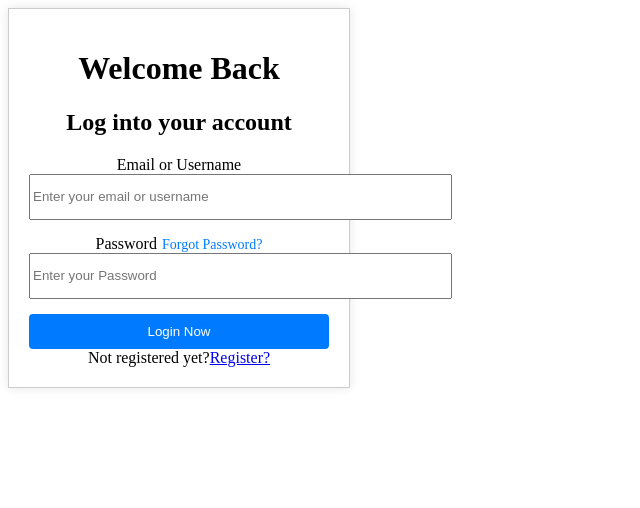
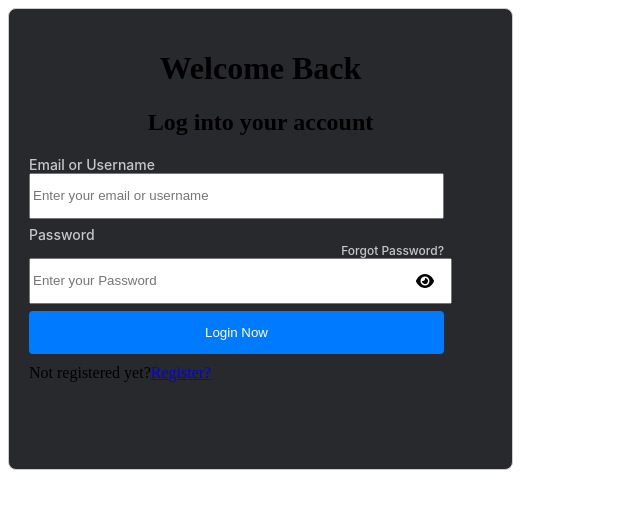
Before and after one commit to ankit-akd/share_thoughts, a React (Create React App) app: page / in a window 1280 px wide. Shown: the top 508 px of the page, without its empty margins (0-640 px from the left). Built offline with nearby package versions, Linux system fonts and the light colour scheme.

Commit message:
alterations

```diff
--- a/src/components/LoginPage.js
+++ b/src/components/LoginPage.js
@@ -1,18 +1,29 @@
 import React,  {useState} from 'react';
 import './styles.css';
+import { FontAwesomeIcon } from '@fortawesome/react-fontawesome';
+import { faEye, faEyeSlash} from '@fortawesome/free-solid-svg-icons';
+import {useNavigate} from 'react-router-dom';
 
 const LoginPage = () => {
     const [emailAddress, setEmailAddress] = useState('');
     const [password, setPassword] = useState('');
     const [showPassword, setShowPassword] = useState(false);
 
+    const history = useNavigate();
+
     const handleSubmit = (event) =>{
         event.preventDefault();
         console.log('Email',emailAddress);
         console.log('Password',password);
     };
-    const togglePasswordVisibility = () =>{
+    const handlePasswordToggle= () =>{
         setShowPassword(!showPassword);
+    }
+
+    const handleLogin = () =>{
+        if(emailAddress && password){
+        history('/dashboard');
+        }
     }
 
 
@@ -36,13 +47,19 @@ const LoginPage = () => {
                     </div>
                 </div>
                 <div className='form-group'>
-                    <label htmlFor='password'>Password
+                    <label htmlFor='password'>Password</label>
                         <span className='forgot-password'>Forgot Password?</span>
-                    </label>
+
                     <div className='password-input'>
+                    <span>
+                        <FontAwesomeIcon
+                        icon={showPassword ? faEyeSlash : faEye}
+                        className='eye-icon'
+                        onClick={handlePasswordToggle}
+                        />
+                    </span>
                      <input
                         type={showPassword ? "text" : "password"}
-
                         id="password"
                         placeholder='Enter your Password'
                         value={password}
@@ -50,17 +67,17 @@ const LoginPage = () => {
                      />
                     </div>
                 </div>
-                <span className = "toggle-password"
+                {/* <span className = "toggle-password"
                     onClick={()=>togglePasswordVisibility()}
                 >
                     <i className={showPassword ? 'fas fa-eye' : 'fas fa-eye-slash'}></i>
-                </span>
+                </span> */}
 
-                <button type="submit" className='login-button'>
+                <button type="submit" className='login-button' onClick={handleLogin}>
                     Login Now
                 </button>
                 <span className='not-register'>Not registered yet?
-                    <a href="#">Register?</a>
+                    <a href="/signup">Register?</a>
                 </span>
             </form>
           </div>
--- a/src/components/SharePostPage.js
+++ b/src/components/SharePostPage.js
@@ -1,7 +1,8 @@
 import React, {useState} from 'react';
 import './styles.css';
-import { faComment, faPerson, faHandPaper } from '@fortawesome/free-solid-svg-icons';
+import { faComment, faPerson, faHandPaper, faSmile } from '@fortawesome/free-solid-svg-icons';
 import { FontAwesomeIcon } from '@fortawesome/react-fontawesome';
+
 
 function SharePostPage() {
     const [posts, setPosts] = useState([]);
@@ -41,7 +42,9 @@ function SharePostPage() {
         <div className='post-page'>
             <div className="text-above-post-box">
             <h2>Hello</h2>
-            <h2>How are you doing today?  Would you like to share something with the community? </h2>
+            <h2>How are you doing today?  Would you like to share something with the community?
+            <FontAwesomeIcon icon={faSmile} />
+            </h2>
             </div>
             <div className='post-input'>
                 <h1 style={{textAlign:'left'}}>Create Post</h1>
--- a/src/components/SignUpPage.js
+++ b/src/components/SignUpPage.js
@@ -31,7 +31,7 @@ function SignUpPage() {
       <div className='signup-box'>
         <h1>Sign Up</h1>
         <h1>Create an Account to continue</h1>
-        <div className='email-input-box'>
+        <div className='form-group'>
           <label htmlFor='email'>Email</label>
           <div className='email-input'>
           <input
@@ -43,7 +43,7 @@ function SignUpPage() {
           />
           </div>
         </div>
-        <div className='username-input-box'>
+        <div className='form-group'>
           <label htmlFor='username'>Username</label>
           <div className='username-input'>
           <input
@@ -55,7 +55,7 @@ function SignUpPage() {
           />
           </div>
         </div>
-        <div className='password-input-box'>
+        <div className='form-group'>
           <label htmlFor='password'>Password</label>
           <div className='password-input'>
             <span>
--- a/src/components/styles.css
+++ b/src/components/styles.css
@@ -7,54 +7,62 @@
 }
 
 .login-box{
-    width: 300px;
     padding: 20px;
     border: 1px solid #ccc;
-    background-color: #fff;
-    box-shadow: 0px 0px 10px rgba(0, 0, 0, 0.1);
-    text-align: center;
-    align-items: center;
+    width: 463px;
+    height: 420px;
+    border-radius: 8px;
+    background: #27292D;
 }
 
 .form-group{
-    margin-bottom: 15px;
-    width: 100%;
+    width: 415px;
+    height: 70px;
 }
 
-.label{
+/* .label{
     font-weight: bold;
-}
+} */
 
 .email-input{
     position: relative;
+    display: flex;
 }
 
+.form-group label{
+    color: #C5C7CA;
+    font-family: Inter;
+    font-size: 14px;
+    font-style: normal;
+    font-weight: 500;
+    line-height: normal;
+    display: flex;
+}
+
+
 .forgot-password{
-    margin-left: 5px;
-    font-size: 14px;
-    color: #007bff;
-    cursor: pointer;
+    color: #C5C7CA;
+    text-align: right;
+    font-family: Inter;
+    font-size: 12px;
+    font-style: normal;
+    font-weight: 500;
+    line-height: normal;
+    display: flex;
+  justify-content: flex-end;
 }
 
 .password-input{
     position: relative;
+    /* display: flex; */
 
 }
-.toggle-password{
-    position: absolute;
-    top: 50%;
-    right: 10px;
-    transform: translateY(-50%);
-    cursor: pointer;
-}
 
-.toggle-password i {
-    font-size: 20px;
-}
 
 .login-button {
     display: block;
-    width: 100%;
+    width: 415px;
+    height: 43px;
     padding: 10px;
     background-color: #007bff;
     color: #fff;
@@ -62,6 +70,11 @@
     border-radius: 4px;
     cursor: pointer;
     margin-top: 15px;
+}
+
+.not-register{
+    margin-top:10px;
+    float: left;
 }
 
 
@@ -86,6 +99,7 @@
     font-weight: 400;
     line-height: 150%;
     width: 580px;
+    text-align: left;
 }
 
 /* .post-input {
@@ -130,7 +144,7 @@
 
 .post{
     width: 700px;
-    height: 250px;
+    height: 150px;
     flex-shrink: 0;
     border-radius: 2px;
     background: #191920;
@@ -140,8 +154,8 @@
 }
 
 .post-content{
-    width: 551px;
-    height: 75px;
+    /* width: 551px;
+    height: 75px; */
     flex-shrink: 0;
     color: #7F8084;
     font-family: Inter;
@@ -151,6 +165,7 @@
     line-height: 150%;
     display: flex;
     flex-direction: column;
+    width:max-content;
 }
 
 .time-ago{
@@ -179,50 +194,22 @@
     align-items: center;
 }
 
-.signup-box{
 
-}
-
-.email-input-box{
-    width: 415px;
-    height: 70px;
-    border-radius: 4px;
-    border: 1.5px solid #35373B;
-}
 
 .email-input input{
     width: 415px;
     height: 40px;
+    position: relative;
+    display: flex;
 }
 
-.email-input label{
-    color: #C5C7CA;
-    font-family: Inter;
-    font-size: 14px;
-    font-style: normal;
-    font-weight: 500;
-    line-height: normal;
-}
 
-.username-input-box{
-    width: 415px;
-    height: 70px;
-    border-radius: 4px;
-    border: 1.5px solid #35373B;
-
-}
 .username-input input{
     width: 415px;
     height: 40px;
 }
 
-.password-input-box{
-    width: 415px;
-    height: 70px;
-    border-radius: 4px;
-    border: 1.5px solid #35373B;
-    justify-content: space-between;
-}
+
 
 .password-input label{
     color: #C5C7CA;
```
